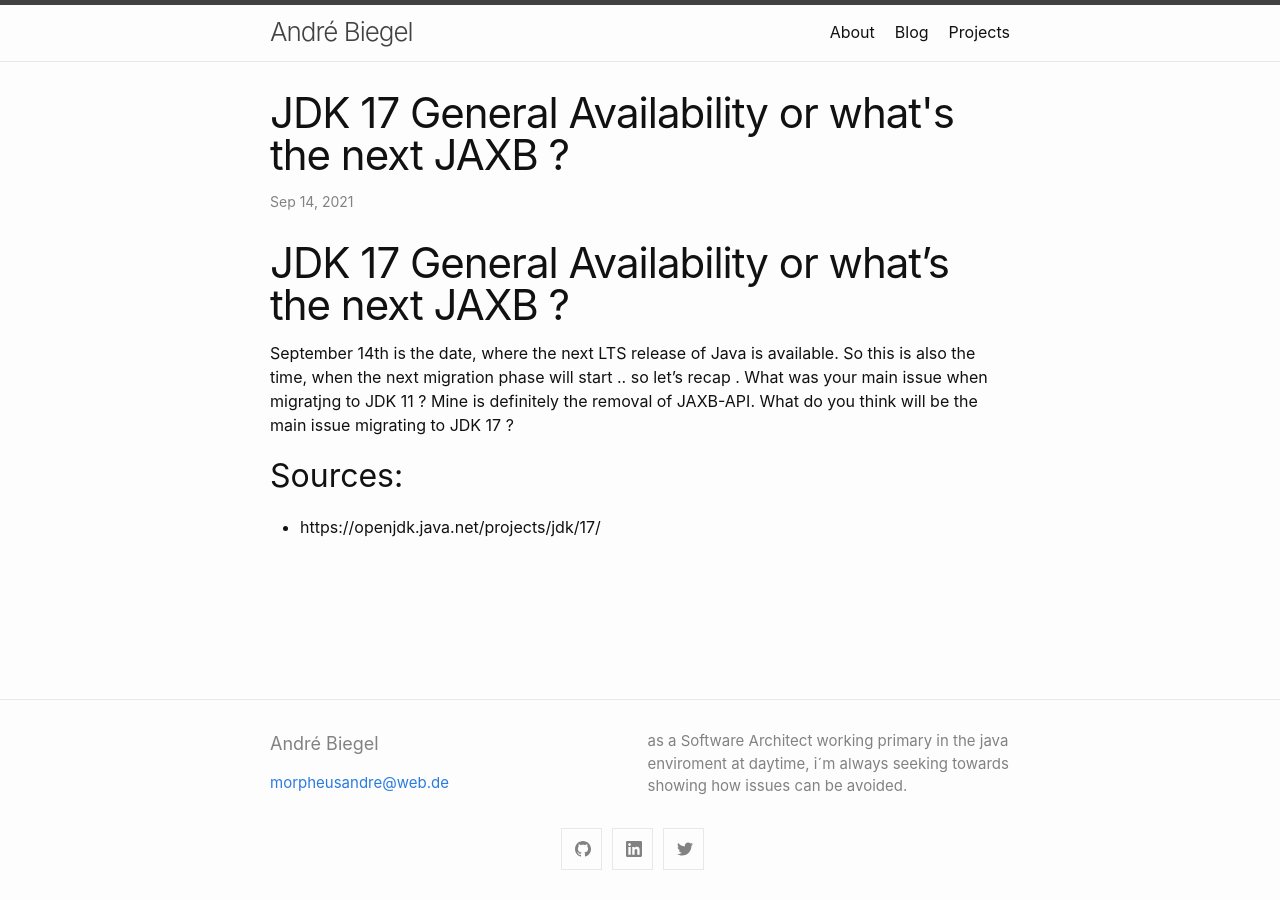
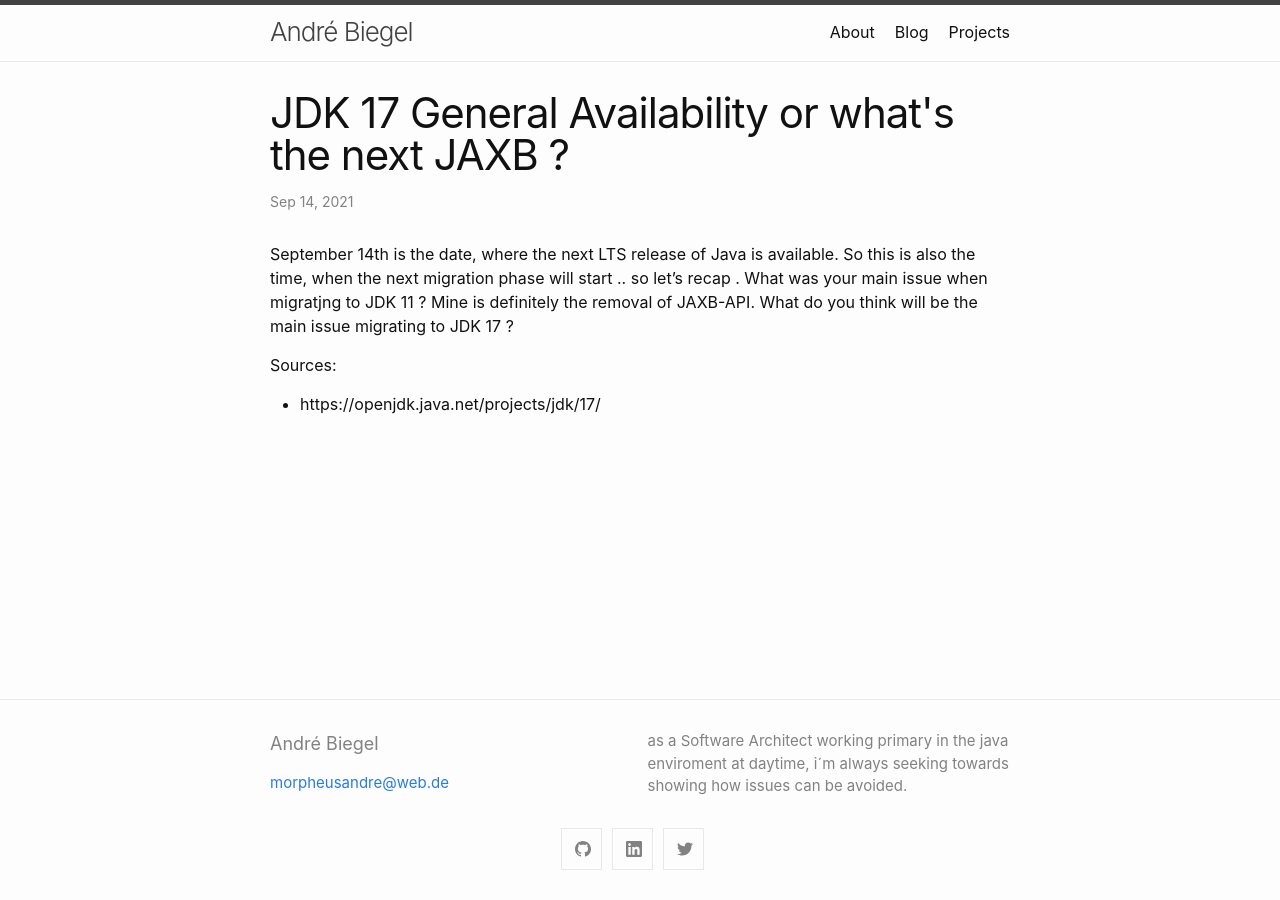
Before and after one commit to andrebiegel/andrebiegel.github.io, a Jekyll site: the page built from _posts/2021-09-14-jdk-17.md, in a window 1280 px wide. Built offline with Jekyll 4.4.1, drawn with Linux system fonts in a browser that asks for light colours.

Commit message:
fixing title

```diff
--- a/_posts/2021-09-14-jdk-17.md
+++ b/_posts/2021-09-14-jdk-17.md
@@ -7,9 +7,9 @@ date:   2021-09-14
 
 ---
 
-# JDK 17 General Availability or what's the next JAXB ?
 September 14th is the date, where the next LTS release of Java is available. So this is also the time, when the next migration phase will start .. so let's recap . What was your main issue when migratjng to JDK 11 ?
 Mine is definitely the removal of JAXB-API. What do you think will be the main issue migrating to JDK 17 ?
-## Sources:
+
+ Sources:
 
 * https://openjdk.java.net/projects/jdk/17/
```
